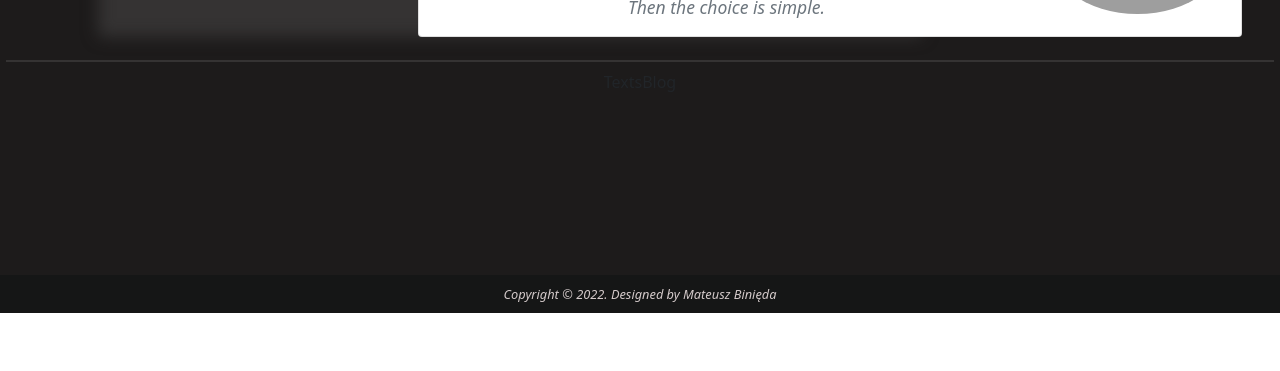
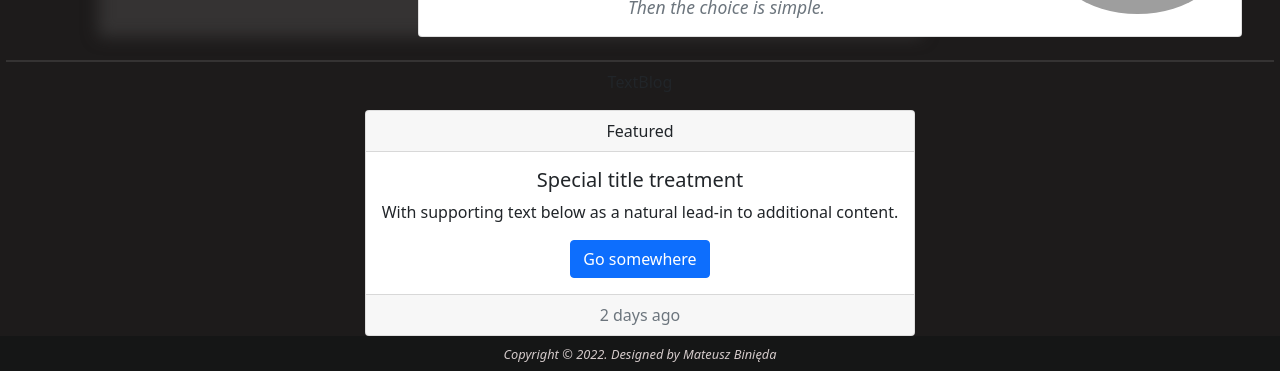
Before and after one commit to Arssin/My-Fight-Zone, a React (Create React App) app: page /blog in a window 1280 px wide. Shown: the part 489-860 px from the top of the page. Before the commit the page ends 802 px from the top, so only its background shows below. Built offline with nearby package versions, Linux system fonts and the light colour scheme; no server answers; grey boxes are pictures that could not be loaded.

Commit message:
Add blogs

```diff
--- a/src/components/Blog/Texts/TextsBlog.tsx
+++ b/src/components/Blog/Texts/TextsBlog.tsx
@@ -1,5 +1,23 @@
+import Card from 'react-bootstrap/Card'
+import Button from 'react-bootstrap/Button'
 import './TextsBlog.scss'
 
 export function TextsBlog() {
-    return <div>TextsBlog</div>
+    return (
+        <div>
+            <p>TextBlog</p>
+            <Card className="text-center">
+                <Card.Header>Featured</Card.Header>
+                <Card.Body>
+                    <Card.Title>Special title treatment</Card.Title>
+                    <Card.Text>
+                        With supporting text below as a natural lead-in to
+                        additional content.
+                    </Card.Text>
+                    <Button variant="primary">Go somewhere</Button>
+                </Card.Body>
+                <Card.Footer className="text-muted">2 days ago</Card.Footer>
+            </Card>
+        </div>
+    )
 }
```
